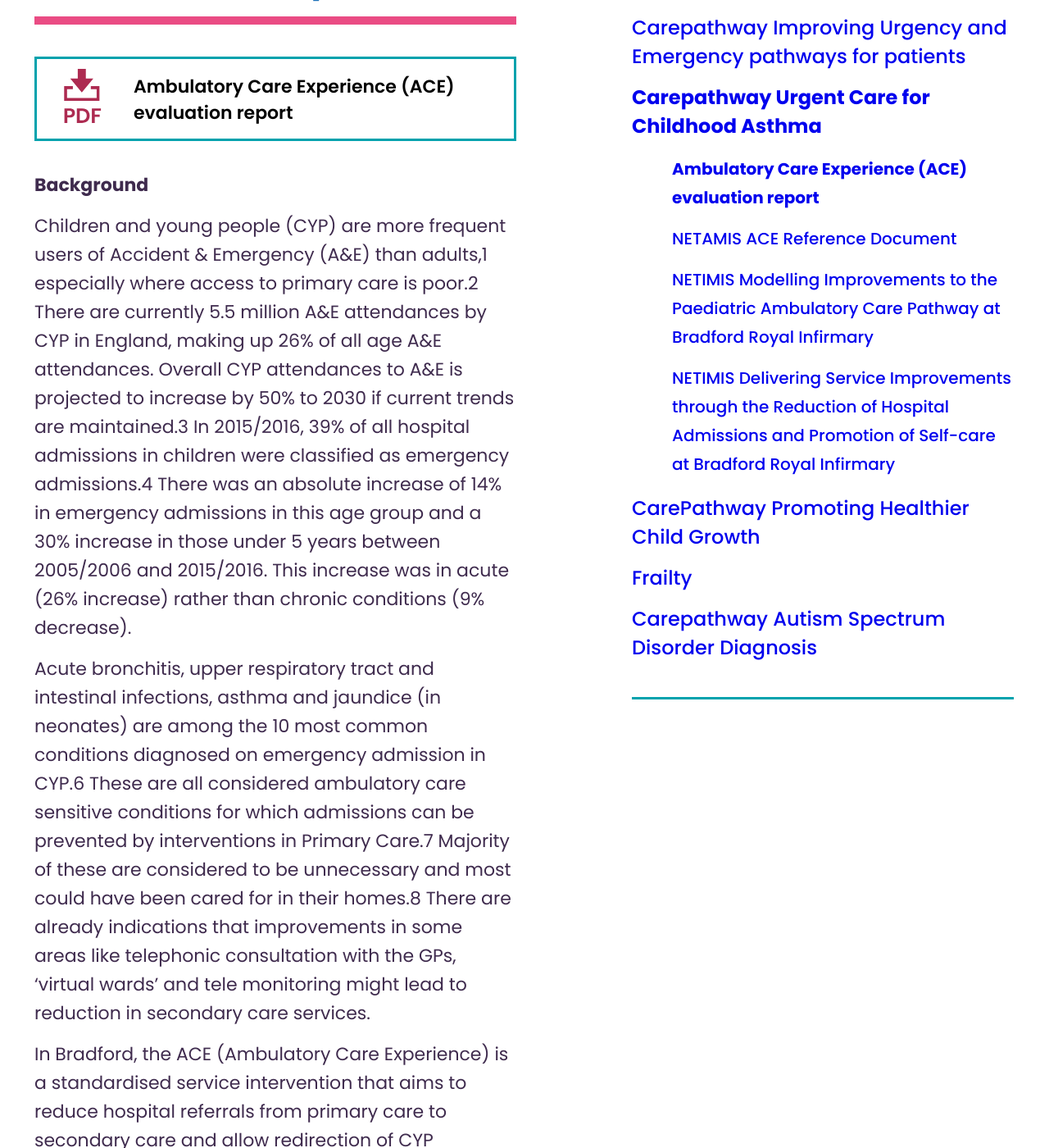
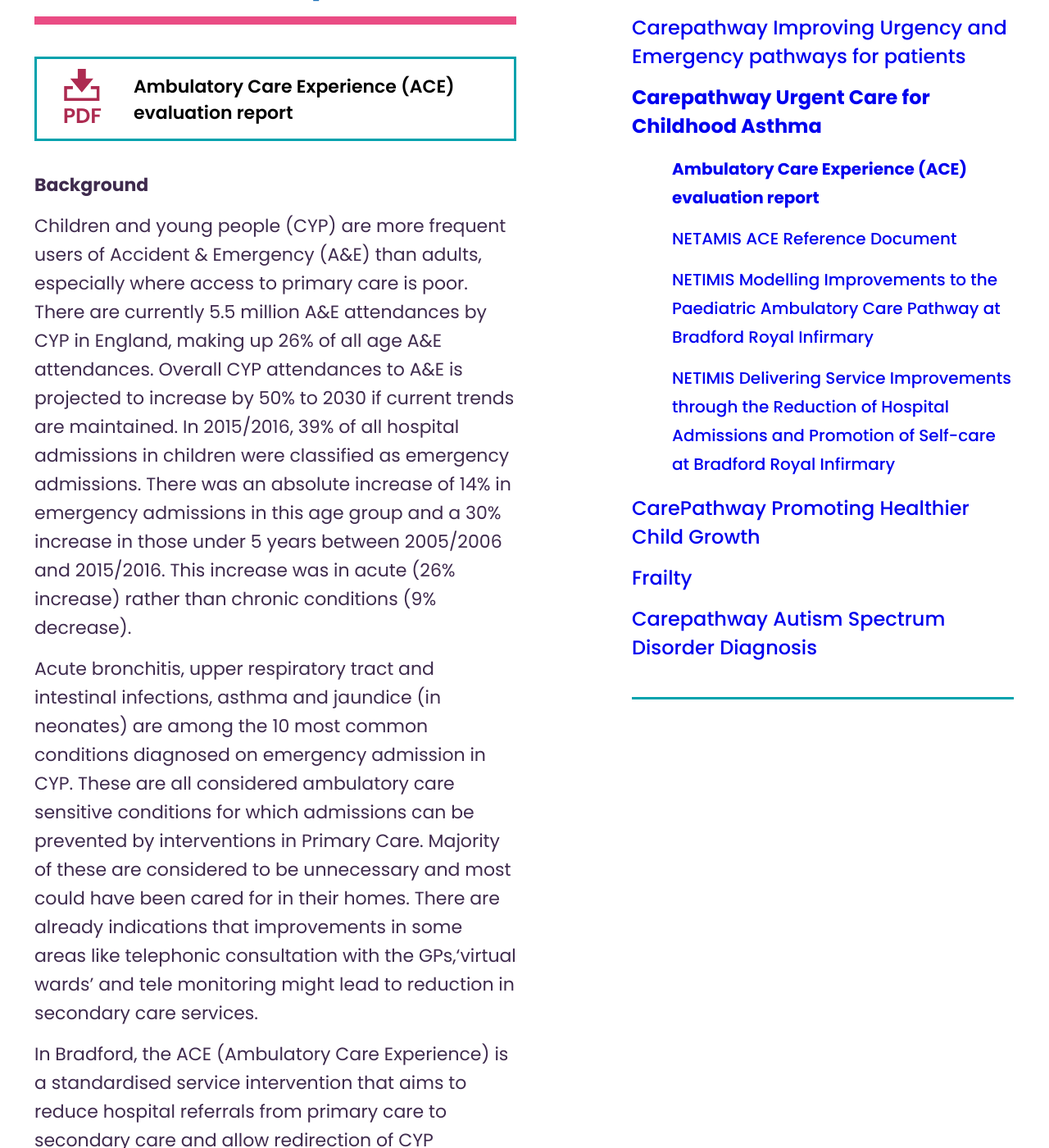
Before and after one commit to connectedhealthcities/connectedhealthcities, a Jekyll site: the page built from connected-yorkshire/carepathway-urgent-care-for-childhood-asthma/ambulatory-care-experience-ace-evaluation-report.md, in a window 1280 px wide and 1400 px high, scrolled down 483 px. Shown: the whole window at 82% size. Built offline with Jekyll 4.4.1, drawn with Linux system fonts in a browser that asks for light colours; our own code applies the rules of GitHub Pages for plain Markdown files; some of the changed text lies outside the part shown.

Commit message:
Update ambulatory-care-experience-ace-evaluation-report.md

```diff
--- a/connected-yorkshire/carepathway-urgent-care-for-childhood-asthma/ambulatory-care-experience-ace-evaluation-report.md
+++ b/connected-yorkshire/carepathway-urgent-care-for-childhood-asthma/ambulatory-care-experience-ace-evaluation-report.md
@@ -11,20 +11,22 @@ resources:
 
 **Background**
 
-Children and young people (CYP) are more frequent users of Accident & Emergency (A&E) than adults,1 especially where access to primary care is poor.2 There are currently 5.5 million A&E attendances by CYP in England, making up 26% of all age A&E attendances. Overall CYP attendances to A&E is projected to increase by 50% to 2030 if current trends are maintained.3 In 2015/2016, 39% of all hospital admissions in children were classified as emergency admissions.4 There was an absolute increase of 14% in emergency admissions in this age group and a 30% increase in those under 5 years between 2005/2006 and 2015/2016. This increase was in acute (26% increase) rather than chronic conditions (9% decrease).
+Children and young people (CYP) are more frequent users of Accident & Emergency (A&E) than adults, especially where access to primary care is poor. There are currently 5.5 million A&E attendances by CYP in England, making up 26% of all age A&E attendances. Overall CYP attendances to A&E is projected to increase by 50% to 2030 if current trends are maintained. In 2015/2016, 39% of all hospital admissions in children were classified as emergency admissions. There was an absolute increase of 14% in emergency admissions in this age group and a 30% increase in those under 5 years between 2005/2006 and 2015/2016. This increase was in acute (26% increase) rather than chronic conditions (9% decrease).
 
-Acute bronchitis, upper respiratory tract and intestinal infections, asthma and jaundice (in neonates) are among the 10 most common conditions diagnosed on emergency admission in CYP.6 These are all considered ambulatory care sensitive conditions for which admissions can be prevented by interventions in Primary Care.7 Majority of these are considered to be unnecessary and most could have been cared for in their homes.8 There are already indications that improvements in some areas like telephonic consultation with the GPs,  ‘virtual wards’ and tele monitoring might lead to reduction in secondary care services.
+Acute bronchitis, upper respiratory tract and intestinal infections, asthma and jaundice (in neonates) are among the 10 most common conditions diagnosed on emergency admission in CYP. These are all considered ambulatory care sensitive conditions for which admissions can be prevented by interventions in Primary Care. Majority of these are considered to be unnecessary and most could have been cared for in their homes. There are already indications that improvements in some areas like telephonic consultation with the GPs,‘virtual wards’ and tele monitoring might lead to reduction in secondary care services.
 
 In Bradford, the ACE (Ambulatory Care Experience) is a standardised service intervention that aims to reduce hospital referrals from primary care to secondary care and allow redirection of CYP attending Secondary Care to more appropriate care back in the community. The service is a collaboration between GPs, the local CCG and Bradford Teaching Hospitals NHS Foundation Trust (BTHFT). It comprises various clinical care pathways for CYP (targeting different age groups) namely; Wheezy Child, Gastroenteritis, Croup to reduce emergency service use i.e. A&E visits and emergency admissions, and Bronchiolitis and Jaundice Pathways to reduce length of stay in hospital. These pathways were planned to launch sequentially during a 12 month period.
 
 The Wheezy Child Pathway was launched in December 2017. So far, three pathways namely, Wheezy Child, Gastroenteritis and Croup have been launched as planned, and Jaundice and Bronchiolitis Pathways are currently being piloted (in February 2020). These pathways provide alternative community-based urgent care and are delivered by a nurse in child’s own home and oncall consultant paediatrician based in the hospital who takes full clinical responsibility for patients in a ‘virtual ward’. Cases can be referred to the service from Primary Care, as well as the A&E and Children’s Clinical Decision Area at Bradford Royal Infirmary (BRI).
 
-Despite national recommendations to increase ambulatory care provision, there is very little research into evaluating the impact of such initiatives. A U.S. study suggested that home visits by community health workers to support adherence to recommended care may be cost effective in reducing health care utilisation by children with ambulatory care sensitive conditions (ACSCs).9 A recently published Cochrane systematic review of school-based interventions on self-management of asthma (a ACSC) has reported reduction in the number of acute episodes of healthcare usage.10 This review included studies mostly from the U.S. and none from the UK. Moreover, primary evaluations of the community based interventions to reduce health care use in children with ACSCs in the UK are currently completely absent. Hence, we aimed to conduct a quantitative evaluation of the three ACE pathways on emergency service use (emergency admissions and A&E visits) by CYP.
+Despite national recommendations to increase ambulatory care provision, there is very little research into evaluating the impact of such initiatives. A U.S. study suggested that home visits by community health workers to support adherence to recommended care may be cost effective in reducing health care utilisation by children with ambulatory care sensitive conditions (ACSCs). A recently published Cochrane systematic review of school-based interventions on self-management of asthma (a ACSC) has reported reduction in the number of acute episodes of healthcare usage. This review included studies mostly from the U.S. and none from the UK. Moreover, primary evaluations of the community based interventions to reduce health care use in children with ACSCs in the UK are currently completely absent. Hence, we aimed to conduct a quantitative evaluation of the three ACE pathways on emergency service use (emergency admissions and A&E visits) by CYP.
 
 **Objectives**
 
-Specific objectives were to;
 1. Assess data usability for the proposed quasi-experimental evaluation of ACE pathways and explore potential comparators
+
 2. Assess trends/change in trends over time in overall emergency admissions and A&E visits and by sub-groups of diagnoses (ICD-10 diagnoses sub-groups)
+
 3. Quantify the number of emergency admissions and A&E visits for children (0-16 years) with conditions targeted by the ACE intervention, before and after intervention implementation in BTHFT
+
 4. Assess the impact of the three ACE pathways on emergency admissions and A&E visits using quasi-experimental approach
```
